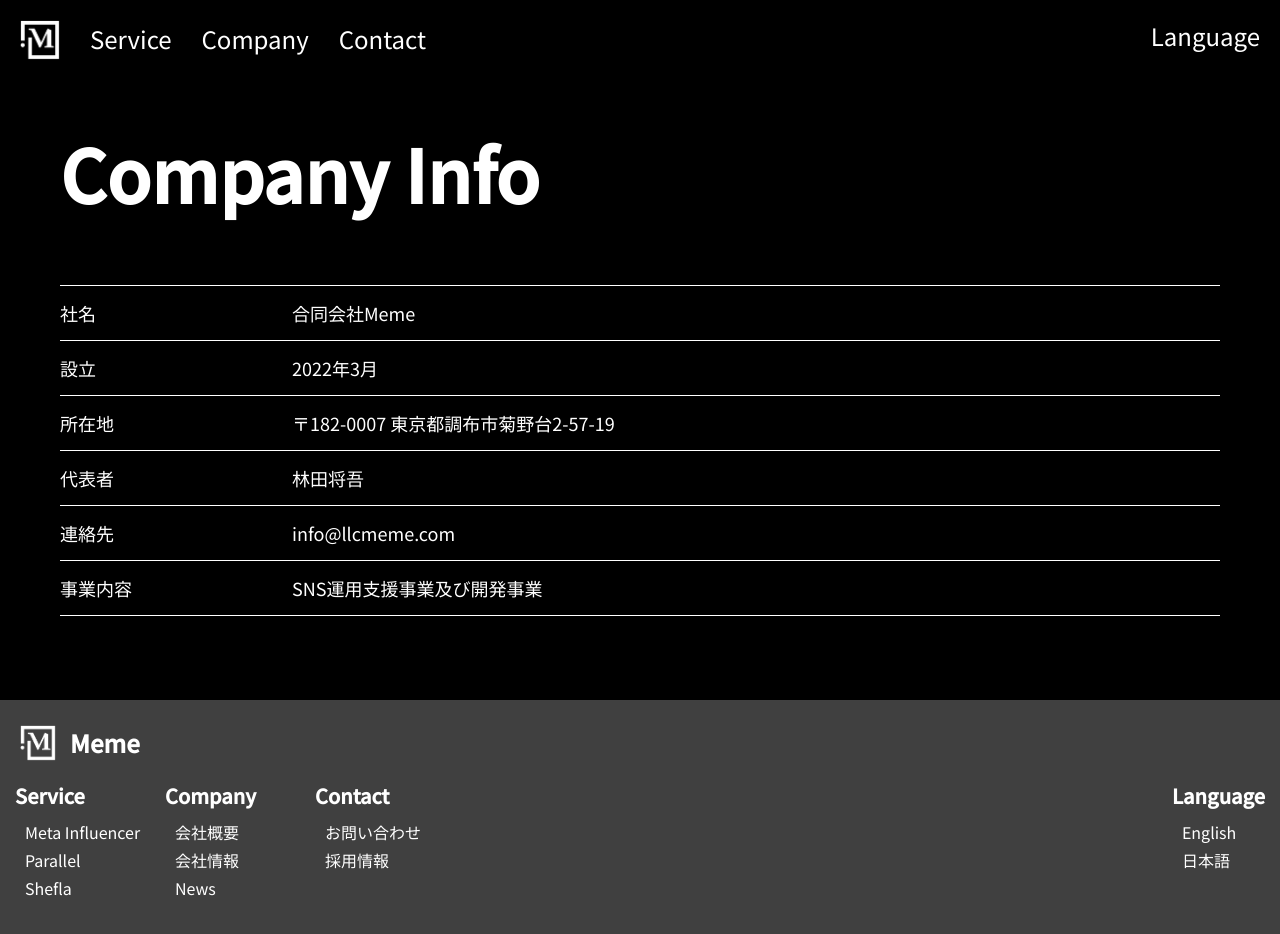
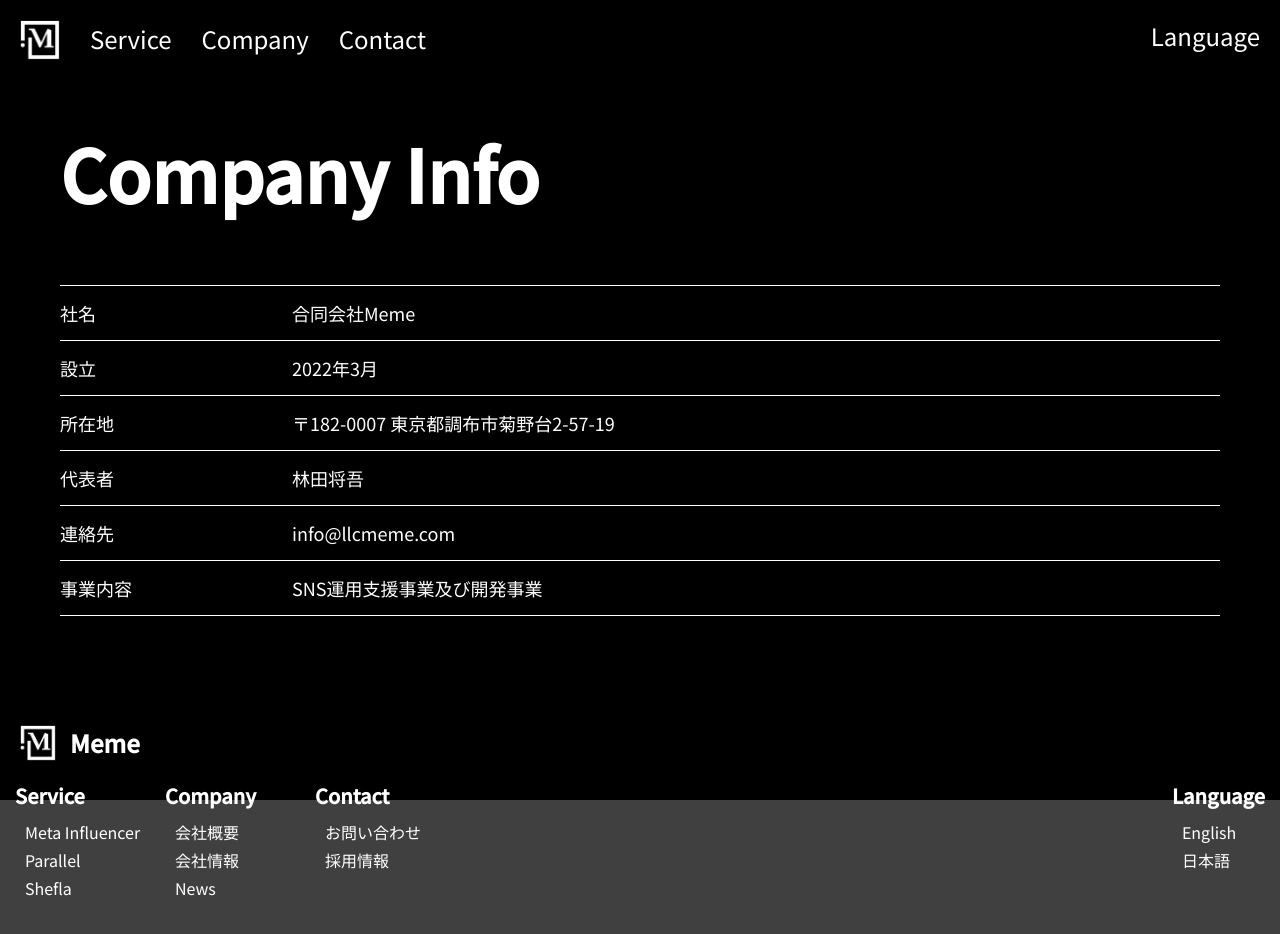
Before and after one commit to J-Naish/hp-meme-sandbox, a Next.js app: page /info in a window 1280 px wide. Shown: the top 934 px of the page. Built offline with nearby package versions, Linux system fonts and the light colour scheme.

Commit message:
create black background

```diff
--- /dev/null
+++ b/src/components/common/UI/background/Background.js
@@ -0,0 +1,5 @@
+import styles from './Background.module.css';
+
+export default function Background() {
+  return <div className={styles.background} />;
+}
--- /dev/null
+++ b/src/components/common/UI/background/Background.module.css
@@ -0,0 +1,9 @@
+.background {
+  position: fixed;
+  top: 0;
+  left: 0;
+  z-index: var(--backgroundZIndex);
+  width: 100vw;
+  height: 100vh;
+  background-color: black;
+}
--- a/src/components/pages/contact/Contact.js
+++ b/src/components/pages/contact/Contact.js
@@ -2,6 +2,7 @@
 
 import styles from './Contact.module.css';
 import { useState } from 'react';
+import Background from '@/components/common/UI/background/Background';
 import ContactForm from './ContactForm.js';
 import StepProcessCircle from './StepProcessCircle.js';
 import ShareState from './ShareState.js';
@@ -35,6 +36,7 @@ export default function Contact({ language }) {
 
         <div className={styles.container}>
 
+          <Background />
 
           <div className={styles.titleContainer}>
 
--- a/src/components/pages/info/Info.js
+++ b/src/components/pages/info/Info.js
@@ -1,4 +1,6 @@
 import styles from './Info.module.css';
+
+import Background from '@/components/common/UI/background/Background';
 
 const languageMapping = {
   NAME: {
@@ -67,8 +69,9 @@ const languageMapping = {
 export default function Info({ language }) {
   return (
     <>
+      <div className={styles.container}>
 
-      <div className={styles.container}>
+        <Background />
 
         <div className={styles.wrapper}>
           <div className={styles.content}>
--- a/src/components/pages/recruit/Recruit.js
+++ b/src/components/pages/recruit/Recruit.js
@@ -3,6 +3,7 @@
 import styles from './Recruit.module.css';
 import { useState, useEffect } from 'react';
 import Image from 'next/image';
+import Background from '@/components/common/UI/background/Background';
 import { languageMapping } from './languageMapping.js';
 import RecruitList from './RecruitList.js';
 import { RecruitPositionEngineer, RecruitPositionMarketer, RecruitPositionDesigner } from './RecruitPosition.js';
@@ -14,6 +15,8 @@ export default function Recruit({ language }) {
   return (
     <>
       <div className={styles.container}>
+
+        <Background />
 
         <div className={styles.title}>
           <h1>Recruit</h1>
```
